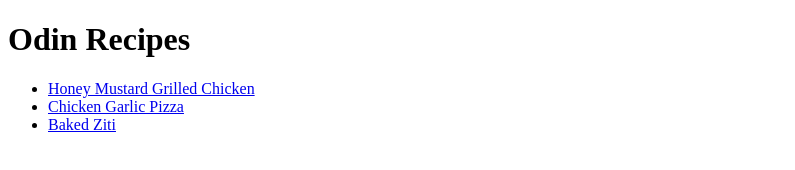
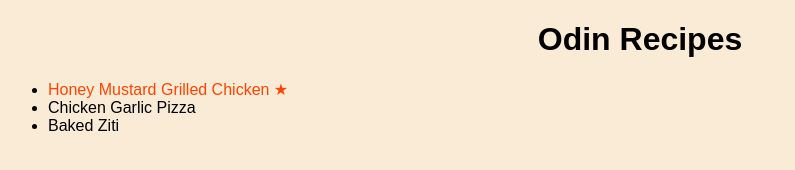
Before and after one commit to OscarSoanes/odin-recipes, a plain HTML site: page index.html in a window 1280 px wide. Shown: the whole page, without its empty margins (0-795 px from the left). Drawn offline with Linux system fonts and the light colour scheme.

Commit message:
Added CSS to all source files

```diff
--- /dev/null
+++ b/css/index.css
@@ -0,0 +1,19 @@
+body {
+    font-family: Arial, Helvetica, sans-serif;
+    background-color: antiquewhite;
+}
+
+h1 {
+    font-size: 32px;
+    text-align: center;
+}
+
+a {
+    text-decoration: none;
+    color: black;
+
+}
+
+.star {
+    color: orangered;
+}
--- /dev/null
+++ b/css/recipe.css
@@ -0,0 +1,12 @@
+body {
+    font-family: Arial, Helvetica, sans-serif;
+    background-color: antiquewhite;
+}
+
+h1, h2 {
+    text-align: center;
+}
+
+img {
+    width: 300px;
+}
--- a/index.html
+++ b/index.html
@@ -2,12 +2,13 @@
 <html lang="en">
 <head>
     <meta charset="UTF-8">
+    <link rel="stylesheet" href="./css/index.css">
     <title>Odin Recipes</title>
 </head>
 <body>
     <h1>Odin Recipes</h1>
     <ul>
-        <li><a href="./recipes/honey-mustard-grilled-chicken.html">Honey Mustard Grilled Chicken</a></li>
+        <li><a class="star" href="./recipes/honey-mustard-grilled-chicken.html">Honey Mustard Grilled Chicken ★</a></li>
         <li><a href="./recipes/chicken-garlic-pizza.html">Chicken Garlic Pizza</a></li>
         <li><a href="./recipes/baked-ziti.html">Baked Ziti</a></li>
     </ul>
```
Also changed, not shown: recipes/baked-ziti.html (+1 -0 lines), recipes/chicken-garlic-pizza.html (+1 -0 lines), recipes/honey-mustard-grilled-chicken.html (+1 -0 lines).
